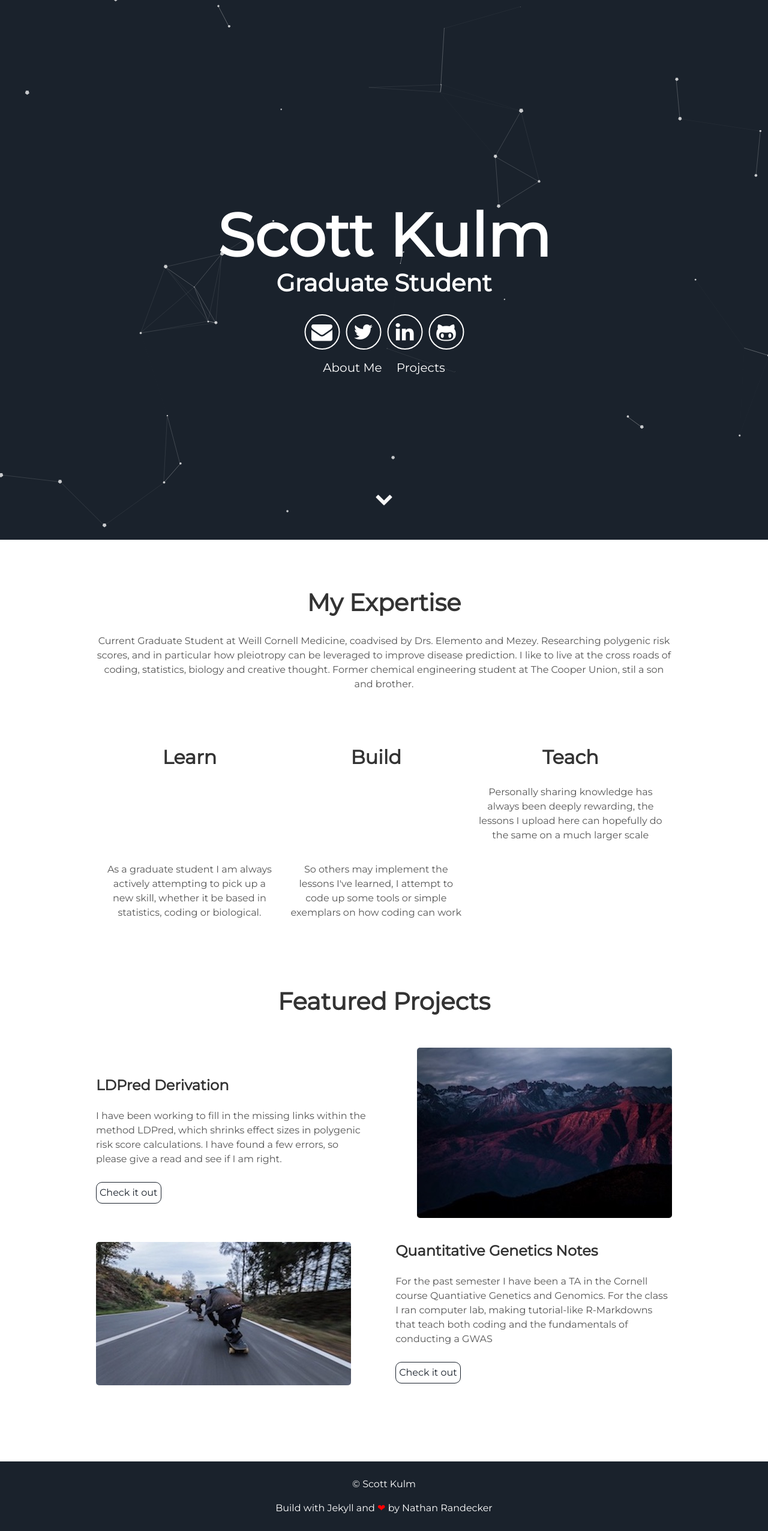
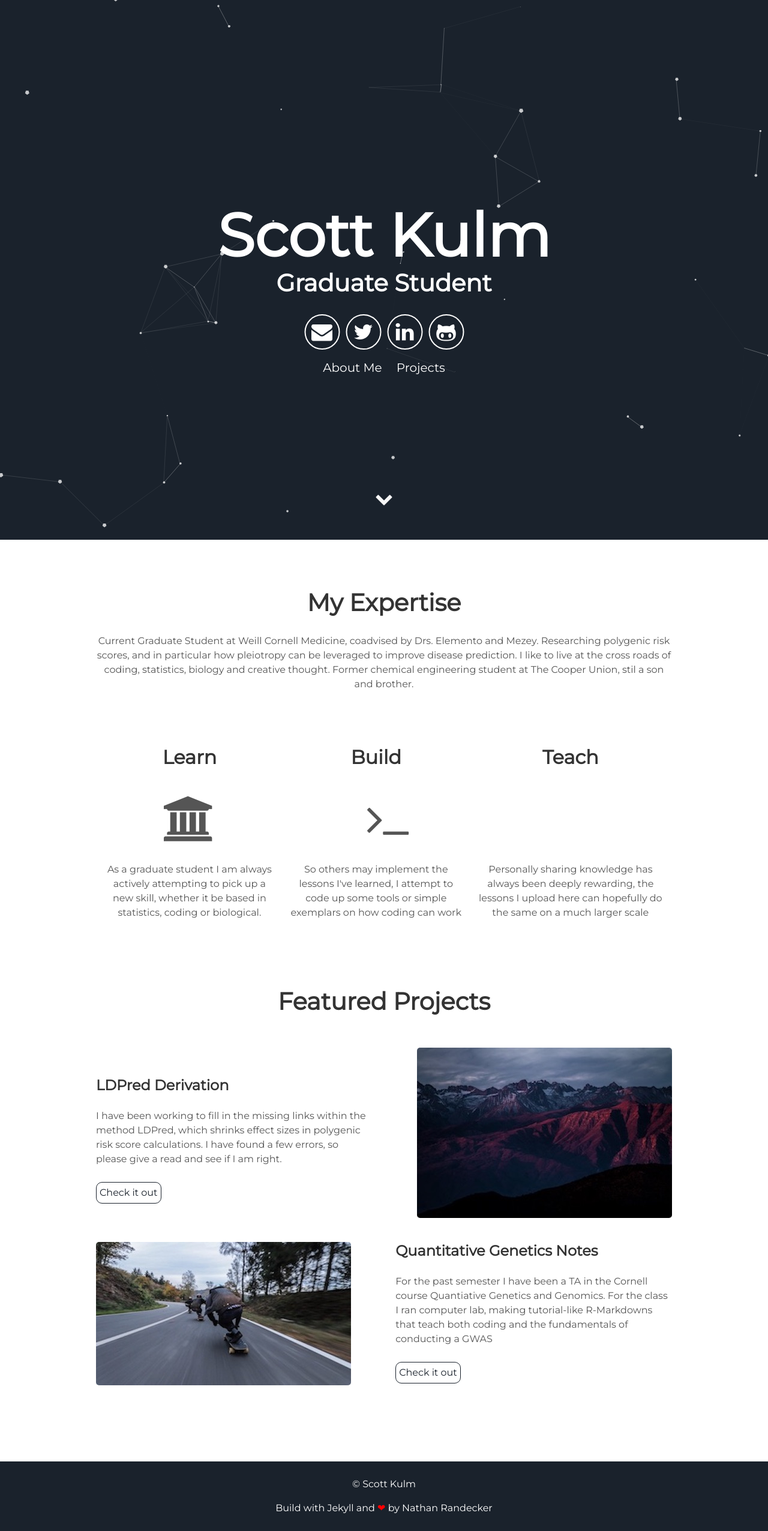
Before and after one commit to kulmsc/kulmsc.github.io, a Jekyll site: the page built from index.html, in a window 1280 px wide. Shown: the whole page at 60% size. Built offline with Jekyll 4.4.1, drawn with Linux system fonts in a browser that asks for light colours.

Commit message:
add logos

```diff
--- a/_includes/about.html
+++ b/_includes/about.html
@@ -5,21 +5,21 @@
   <div class="user">
     <div class="tech">
       <h2>Learn</h2>
-      <i class="fas fa-university" aria-hidden="true"></i>
+      <i class="fa fas fa-university" aria-hidden="true"></i>
       <p>As a graduate student I am always actively attempting to pick up a new skill,
          whether it be based in statistics, coding or biological.</p>
     </div>
     <div class="tech">
       <h2>Build</h2>
-      <i class="fab fa-r-project" aria-hidden="true"></i>
-      <i class="fab fa-python" aria-hidden="true"></i>
-      <i class="fas fa-terminal" aria-hidden="true"></i>
+      <i class="fa fab fa-r-project" aria-hidden="true"></i>
+      <i class="fa fab fa-python" aria-hidden="true"></i>
+      <i class="fa fas fa-terminal" aria-hidden="true"></i>
       <p>So others may implement the lessons I've learned, I attempt to code up some tools
          or simple exemplars on how coding can work</p>
     </div>
     <div class="tech">
       <h2>Teach</h2>
-      <i class="fas fa-chalkboard-teacher" aria-hidden="true"></i>
+      <i class="fa fas fa-chalkboard-teacher" aria-hidden="true"></i>
       <p>Personally sharing knowledge has always been deeply rewarding, the lessons I upload
          here can hopefully do the same on a much larger scale</p>
     </div>
```
